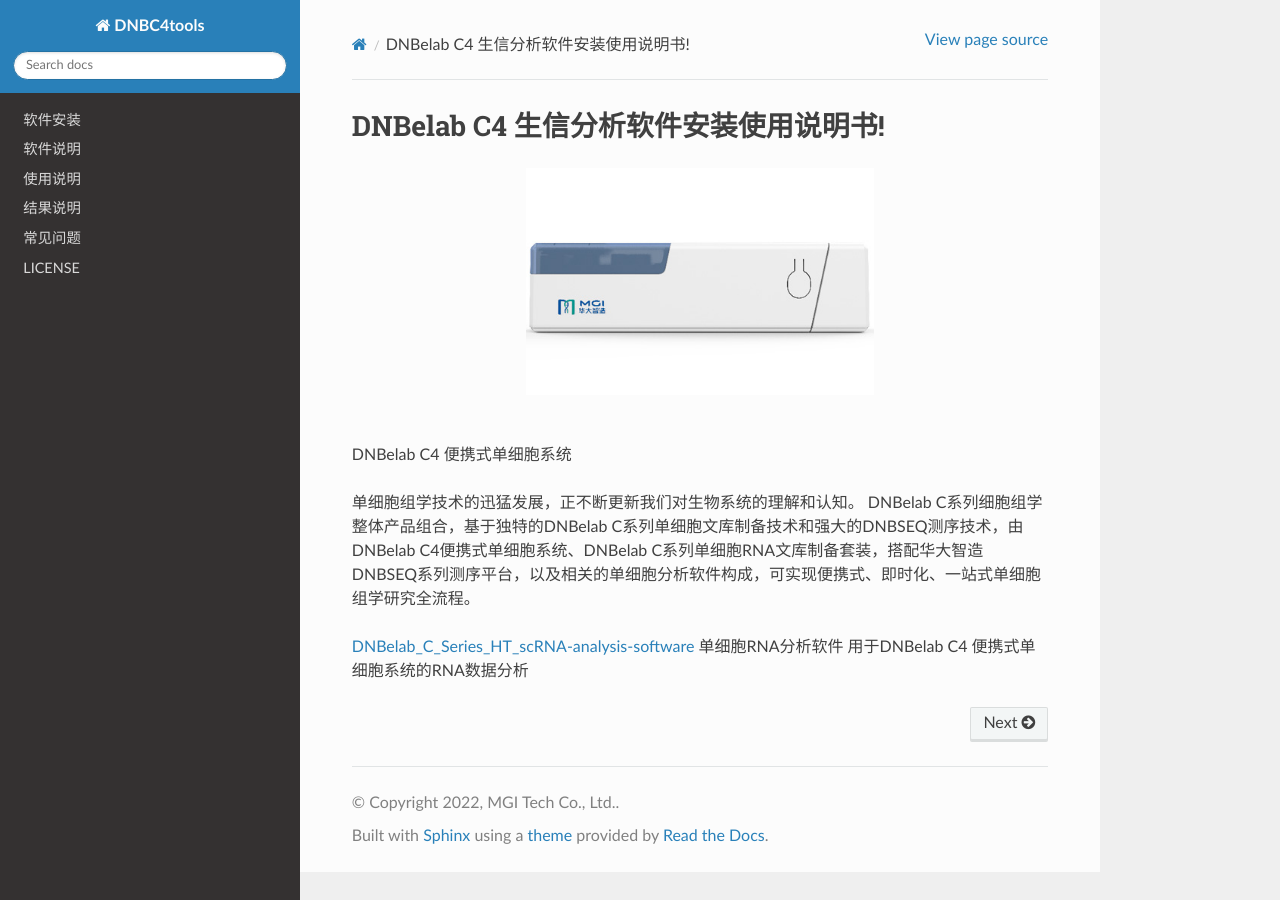
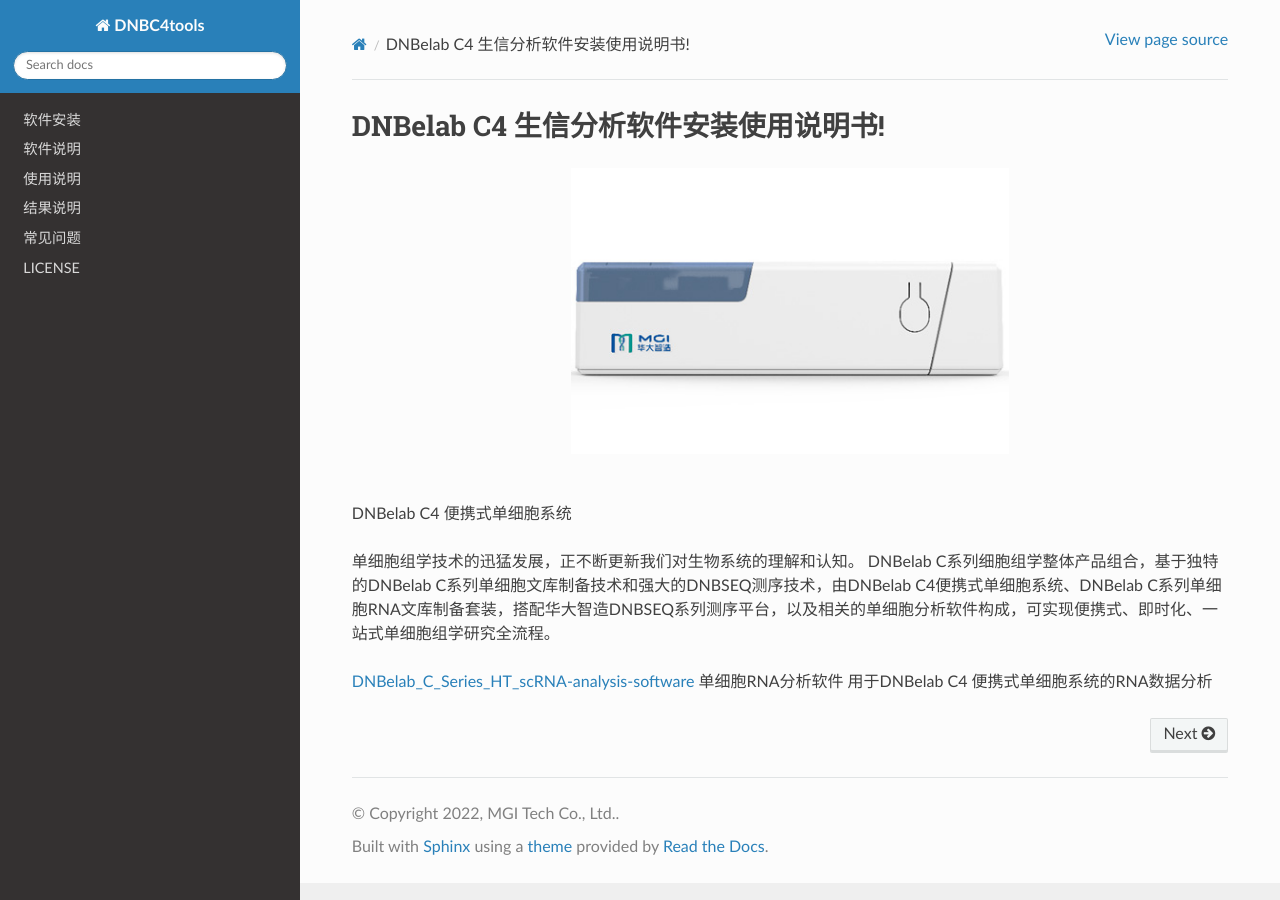
Before and after one commit to lishuangshuang0616/dnbc4read, a Sphinx documentation site: the page built from source/index.rst, in a window 1280 px wide. Built offline with Sphinx 7.4.7 and the Read the Docs theme 2.0.0, drawn with Linux system fonts in a browser that asks for light colours.

Commit message:
Update conf.py

```diff
--- a/source/conf.py
+++ b/source/conf.py
@@ -64,3 +64,7 @@
 import sphinx_rtd_theme
 html_theme = "sphinx_rtd_theme"
 html_theme_path = [sphinx_rtd_theme.get_html_theme_path()]
+html_static_path = ['_static']
+html_css_files = [
+    'html.css',
+]
```
